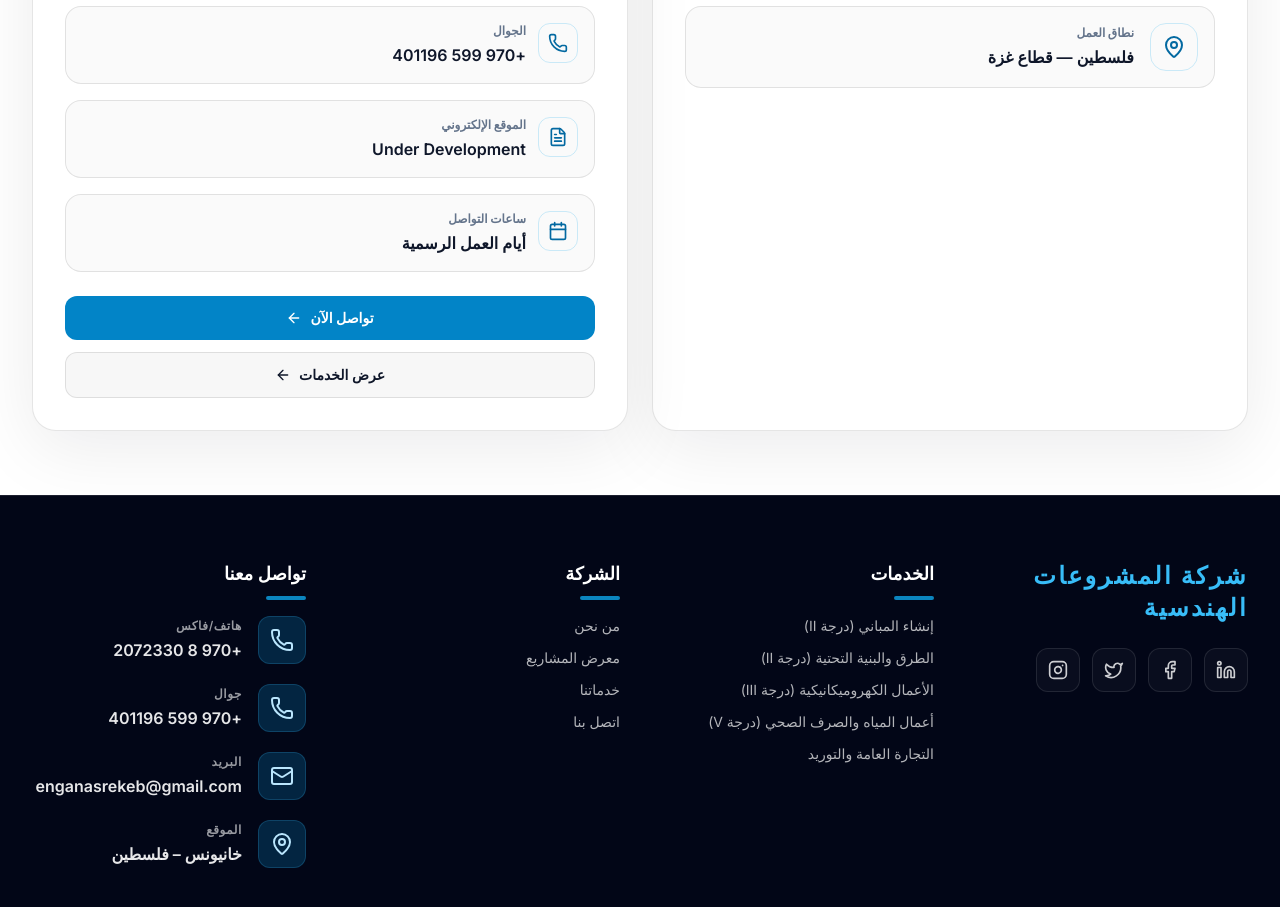
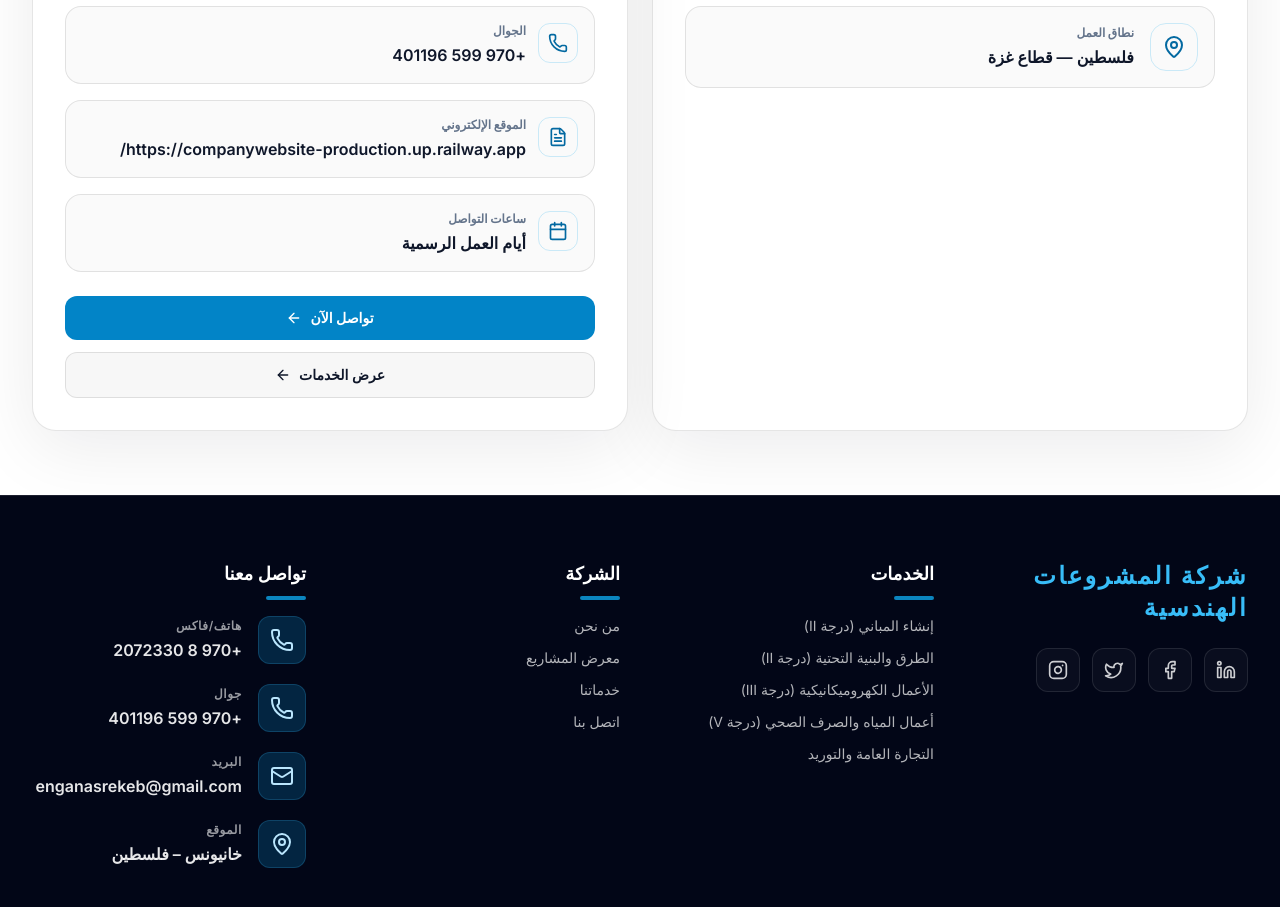
Before and after one commit to Eman3655/CompanyWebsite, a React (Vite) app in the folder web/: page /about in a window 1280 px wide. Shown: the part 4740-5647 px from the top of the page. Built offline with nearby package versions, Linux system fonts and the light colour scheme.

Commit message:
update website link

```diff
--- a/web/src/pages/About.jsx
+++ b/web/src/pages/About.jsx
@@ -293,7 +293,7 @@ const CONTENT = {
         { icon: Mail, label: "البريد الإلكتروني", value: "enganasrekeb@gmail.com" },
         { icon: Phone, label: "هاتف/فاكس", value: "+970 8 2072330" },
         { icon: Phone, label: "الجوال", value: "+970 599 401196" },
-        { icon: FileText, label: "الموقع الإلكتروني", value: "Under Development" },
+        { icon: FileText, label: "الموقع الإلكتروني", value: "https://companywebsite-production.up.railway.app/" },
       ],
     },
     en: {
@@ -311,7 +311,7 @@ const CONTENT = {
         { icon: Mail, label: "Email", value: "enganasrekeb@gmail.com" },
         { icon: Phone, label: "Tel / Fax", value: "+970 8 2072330" },
         { icon: Phone, label: "Mobile", value: "+970 599 401196" },
-        { icon: FileText, label: "Website", value: "Under Development" },
+        { icon: FileText, label: "Website", value: "https://companywebsite-production.up.railway.app/" },
       ],
     },
   },
```
